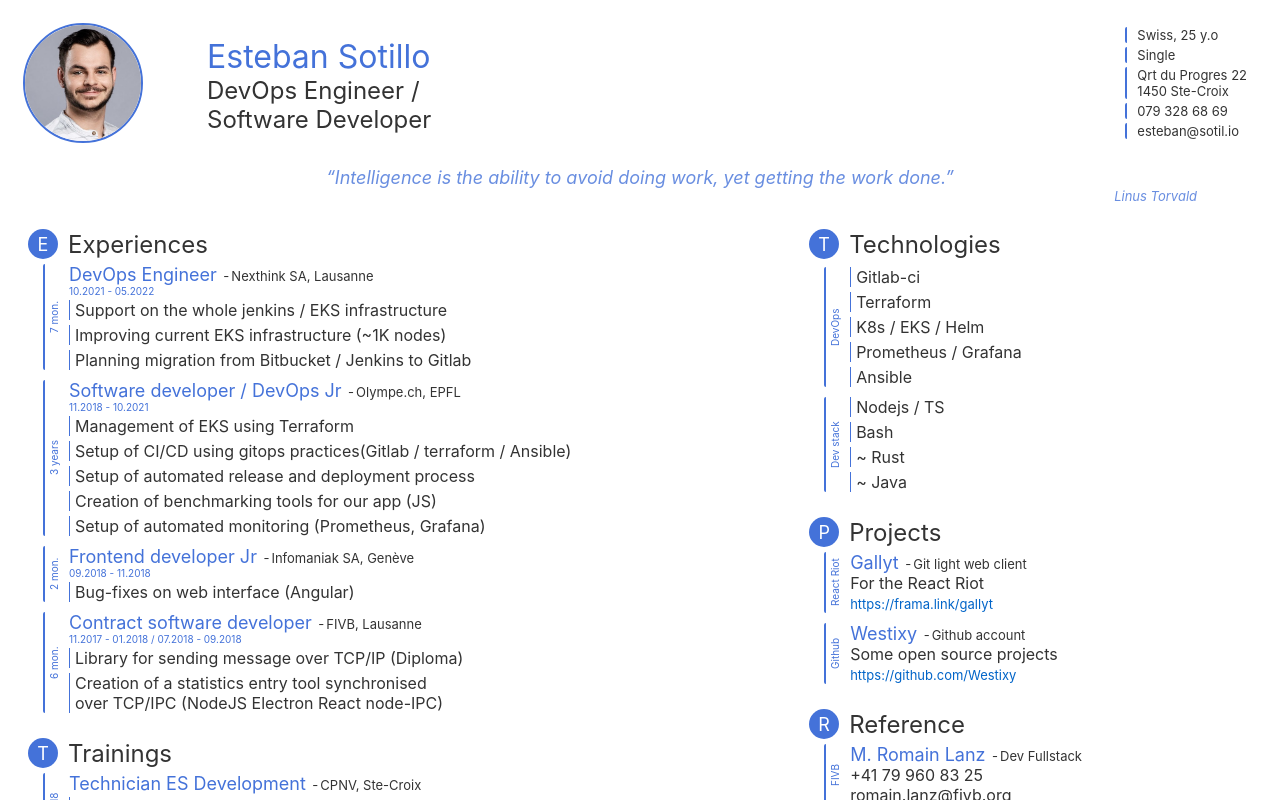
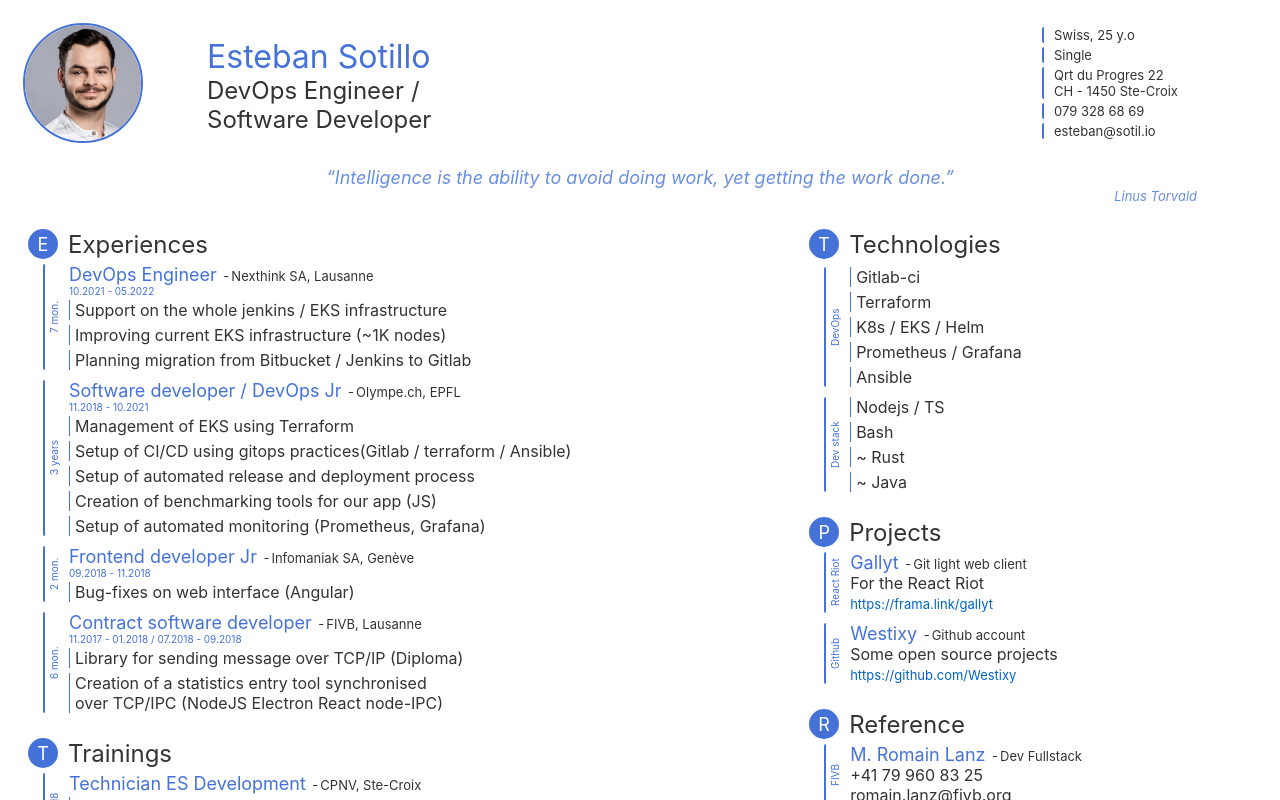
Before and after one commit to Westixy/cv, a Svelte app: page / in a window 1280 px wide. Shown: the top 800 px of the page. Built offline with nearby package versions, Linux system fonts and the light colour scheme.

Commit message:
update cv

```diff
--- a/src/pages/CV.svelte
+++ b/src/pages/CV.svelte
@@ -19,7 +19,7 @@
       </div>
       <div class="cv-personal-info-item">
         <div class="cv-personal-info-text">
-          Qrt du Progres 22<br />1450 Ste-Croix
+          Qrt du Progres 22<br />CH - 1450 Ste-Croix
         </div>
       </div>
       <div class="cv-personal-info-item">
@@ -370,6 +370,7 @@
 
   .cv-personal-info {
     padding-right: 10px;
+    width: 205px;
   }
 
   .cv-name-full {
```
Also changed, not shown: 1 other file (tests, documents, lock files or other folders).
